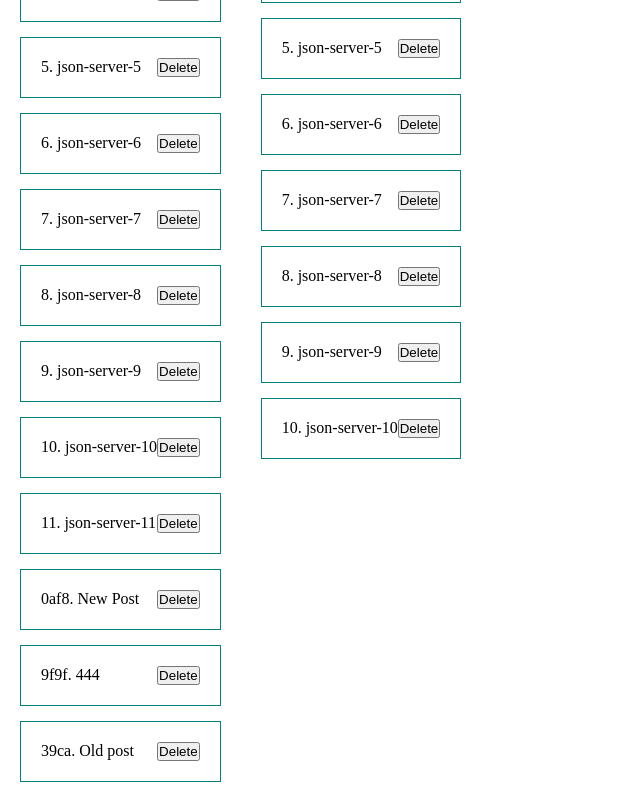
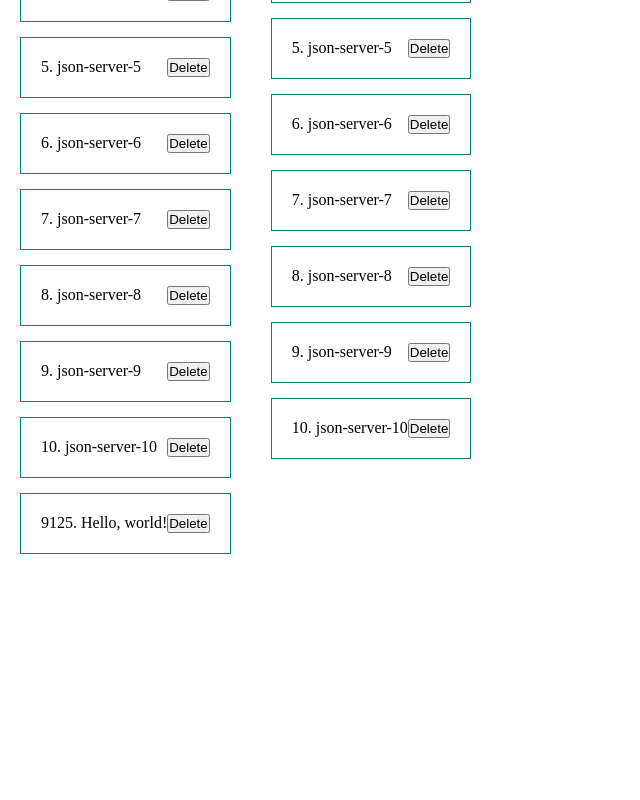
Before and after one commit to cielivree/advanced-redux, a React (Create React App) app: page / in a window 1280 px wide. Shown: the part 398-1198 px from the top of the page, without its empty margins (0-640 px from the left). After the commit the page ends 972 px from the top, so only its background shows below. Built offline with nearby package versions, Linux system fonts and the light colour scheme; data requests are answered from the project's data file.

Commit message:
Finishing posts features

```diff
--- a/db.json
+++ b/db.json
@@ -51,24 +51,9 @@
       "body": "typicode"
     },
     {
-      "id": "11",
-      "title": "json-server-11",
-      "body": "typicode"
-    },
-    {
-      "id": "0af8",
-      "title": "New Post",
-      "body": "New Post"
-    },
-    {
-      "id": "9f9f",
-      "title": "444",
-      "body": "444"
-    },
-    {
-      "id": "39ca",
-      "title": "Old post",
-      "body": "Old post"
+      "id": "9125",
+      "title": "Hello, world!",
+      "body": "dfgdgd"
     }
   ],
   "comments": [
--- a/src/components/PostContainer.tsx
+++ b/src/components/PostContainer.tsx
@@ -1,10 +1,14 @@
 import React, {useEffect, useState} from 'react'
 import { postAPI } from '../services/PostService'
 import PostItem from './PostItem'
+import { IPost } from '../models/IPost'
 
 const PostContainer = () => {
   const [limit, setLimit] = useState(100)
   const { data: posts, error, isLoading, refetch } = postAPI.useFetchAllPostsQuery(limit)
+  const [updatePost, {}] = postAPI.useUpdatePostMutation()
+  const [deletePost, {}] = postAPI.useDeletePostMutation()
+
 //  {
 //    pollingInterval: 10000      // getting renewed data in interval
 //  })
@@ -15,7 +19,13 @@ const PostContainer = () => {
 //    }, 5000)
 // }, [])
 
+  const handleRemove = (post: IPost) => {
+    deletePost(post)
+  }
 
+  const handleUpdate = (post: IPost) => {
+    updatePost(post)
+  }
 
   return (
     <div>
@@ -24,7 +34,7 @@ const PostContainer = () => {
         {error && <h1>Something went wrong.</h1>}
         <button onClick={() => refetch()}>Refetch</button>
         {posts?.map(post =>
-          <PostItem post={post} />
+          <PostItem post={post} remove={handleRemove} update={handleUpdate}  />
           )}
       </div>
     </div>
--- a/src/components/PostContainer2.tsx
+++ b/src/components/PostContainer2.tsx
@@ -1,9 +1,21 @@
 import React from 'react'
 import { postAPI } from '../services/PostService'
 import PostItem from './PostItem'
+import { IPost } from '../models/IPost'
 
 const PostContainer2 = () => {
-  const {data: posts, error, isLoading} = postAPI.useFetchAllPostsQuery(10)
+  const { data: posts, error, isLoading } = postAPI.useFetchAllPostsQuery(10)
+  const [updatePost, {}] = postAPI.useUpdatePostMutation()
+  const [deletePost, {}] = postAPI.useDeletePostMutation()
+
+  const handleRemove = (post: IPost) => {
+    deletePost(post)
+  }
+
+  const handleUpdate = (post: IPost) => {
+    updatePost(post)
+  }
+
 
   return (
     <div>
@@ -11,7 +23,7 @@ const PostContainer2 = () => {
         {isLoading && <h1>Loading...</h1>}
         {error && <h1>Something went wrong.</h1>}
         {posts?.map(post =>
-          <PostItem post={post} />
+          <PostItem post={post} remove={handleRemove} update={handleUpdate} />
           )}
       </div>
     </div>
```
